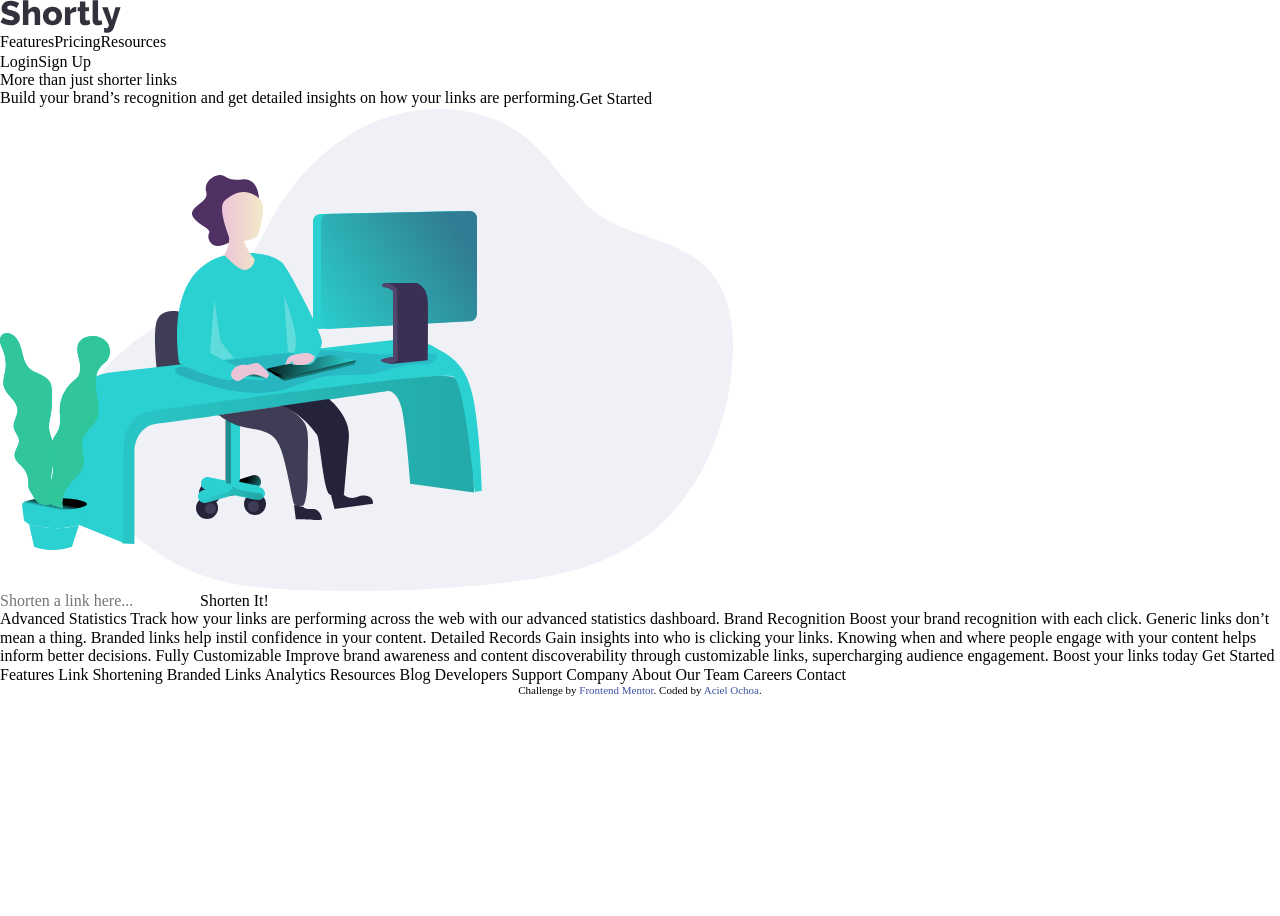
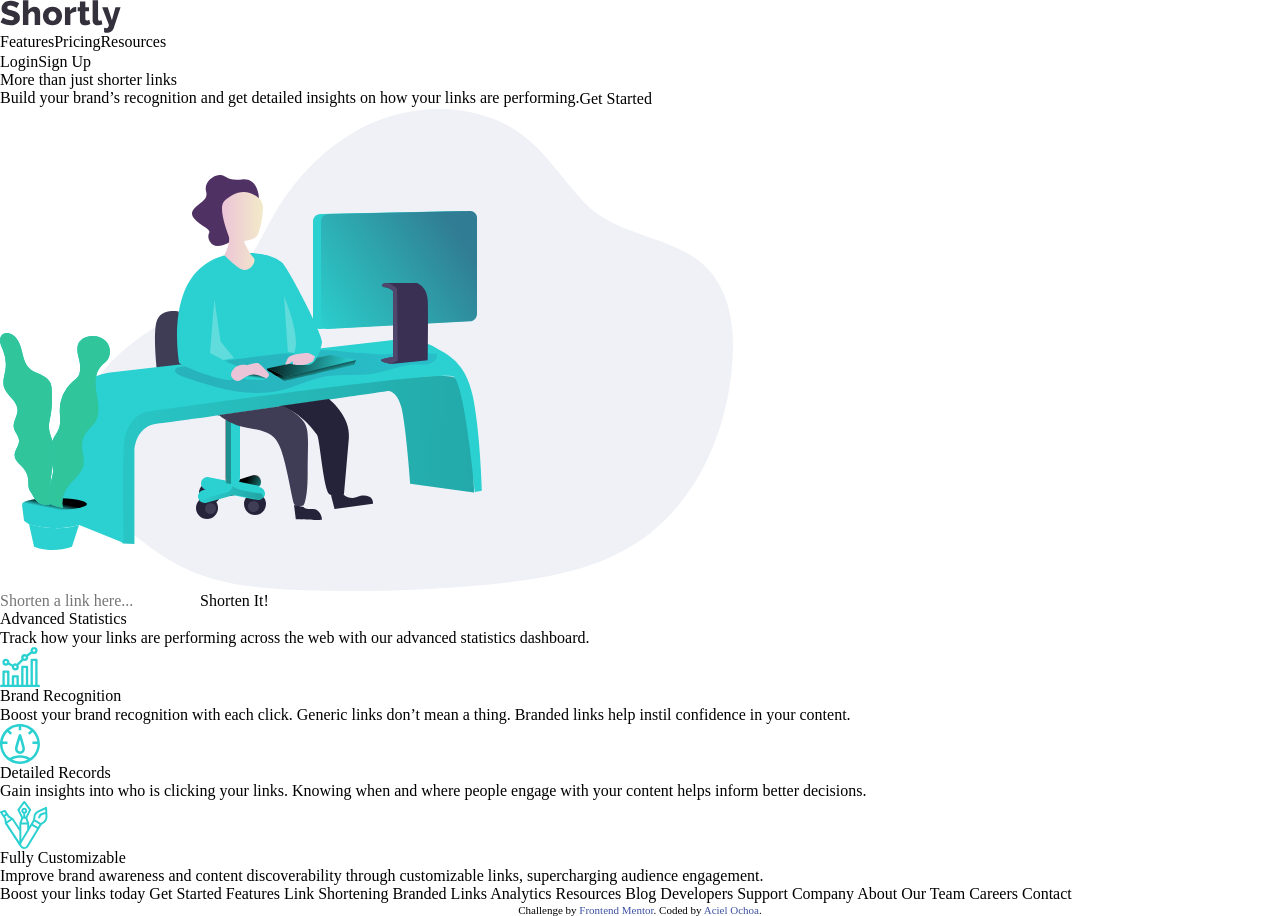
Before and after one commit to AceIsHuman/url-shortening-api, a React (Create React App) app: page / in a window 1280 px wide. Before the commit the page ends 800 px from the top, so only its background shows below. Built offline with nearby package versions, Linux system fonts and the light colour scheme.

Commit message:
add Staircase to App

```diff
--- a/src/App.js
+++ b/src/App.js
@@ -2,6 +2,7 @@ import React from 'react';
 import NavBar from './components/NavBar';
 import Banner from './components/Banner';
 import URLForm from './components/URLForm';
+import Staircase from './components/Staircase';
 
 import './App.css';
 
@@ -11,15 +12,8 @@ function App() {
       <NavBar />
       <Banner />
       <URLForm />
-      Advanced Statistics Track how your
-      links are performing across the web with our advanced statistics
-      dashboard. Brand Recognition Boost your brand recognition with each click.
-      Generic links don’t mean a thing. Branded links help instil confidence in
-      your content. Detailed Records Gain insights into who is clicking your
-      links. Knowing when and where people engage with your content helps inform
-      better decisions. Fully Customizable Improve brand awareness and content
-      discoverability through customizable links, supercharging audience
-      engagement. Boost your links today Get Started Features Link Shortening
+      <Staircase />
+      Boost your links today Get Started Features Link Shortening
       Branded Links Analytics Resources Blog Developers Support Company About
       Our Team Careers Contact
       <div className="attribution">
```
